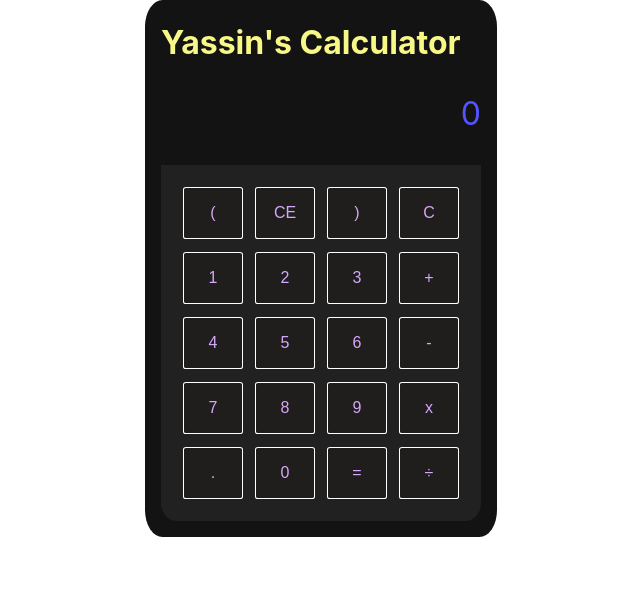
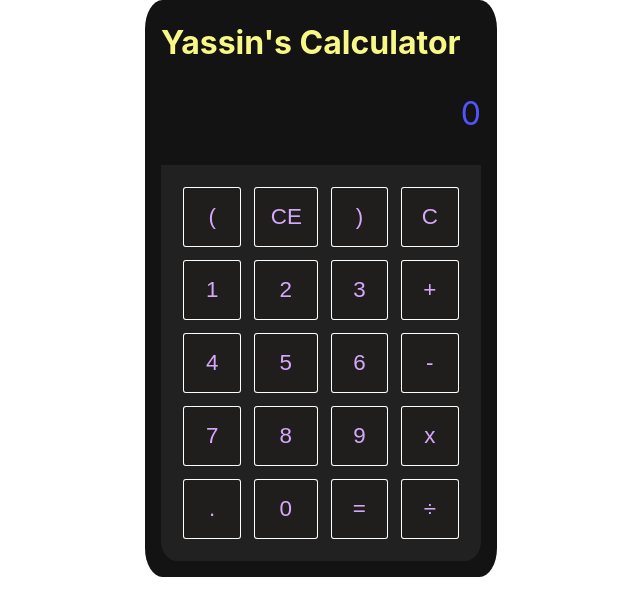
Before and after one commit to Yacheen/React-calculator, a React (Create React App) app: page / in a window 1280 px wide. Shown: the top 616 px of the page, without its empty margins (319-959 px from the left). Built offline with nearby package versions, Linux system fonts and the light colour scheme.

Commit message:
changed button sizes

```diff
--- a/src/App.css
+++ b/src/App.css
@@ -35,7 +35,7 @@
   border: 1px solid white;
   border-radius: 5%;
   color: #d5a8fa;
-  font-size: 1rem;
+  font-size: 1.4rem;
   padding: 1rem;
   margin: 0.4rem;
   max-width: 4rem;
--- a/src/App.scss
+++ b/src/App.scss
@@ -31,7 +31,7 @@
       border: 1px solid white;
       border-radius: 5%;
       color: rgb(213, 168, 250);
-      font-size: 1rem;
+      font-size: 1.4rem;
       padding: 1rem;
       margin: 0.4rem;
       max-width: 4rem;
```
Also changed, not shown: 1 other file (tests, documents, lock files or other folders).
